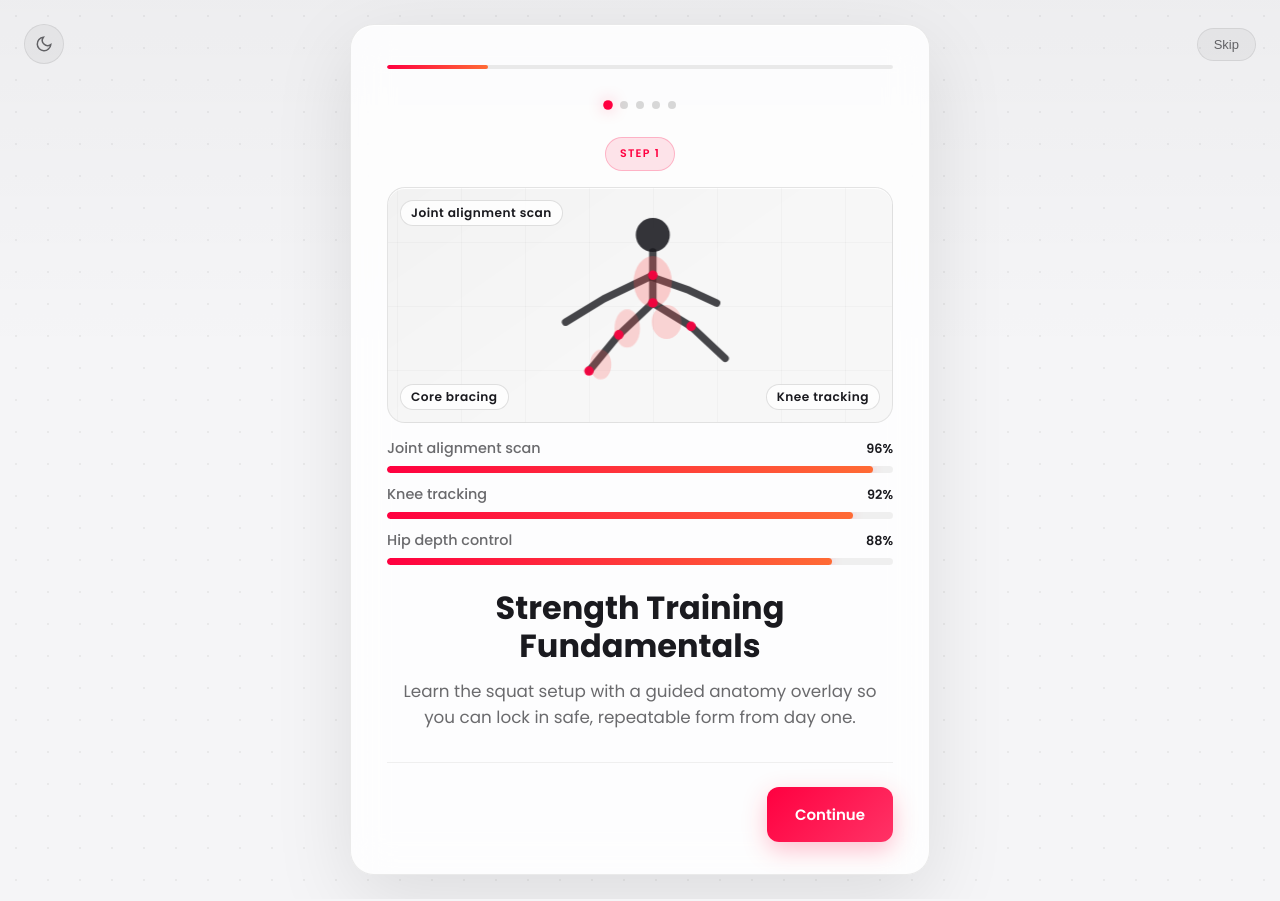
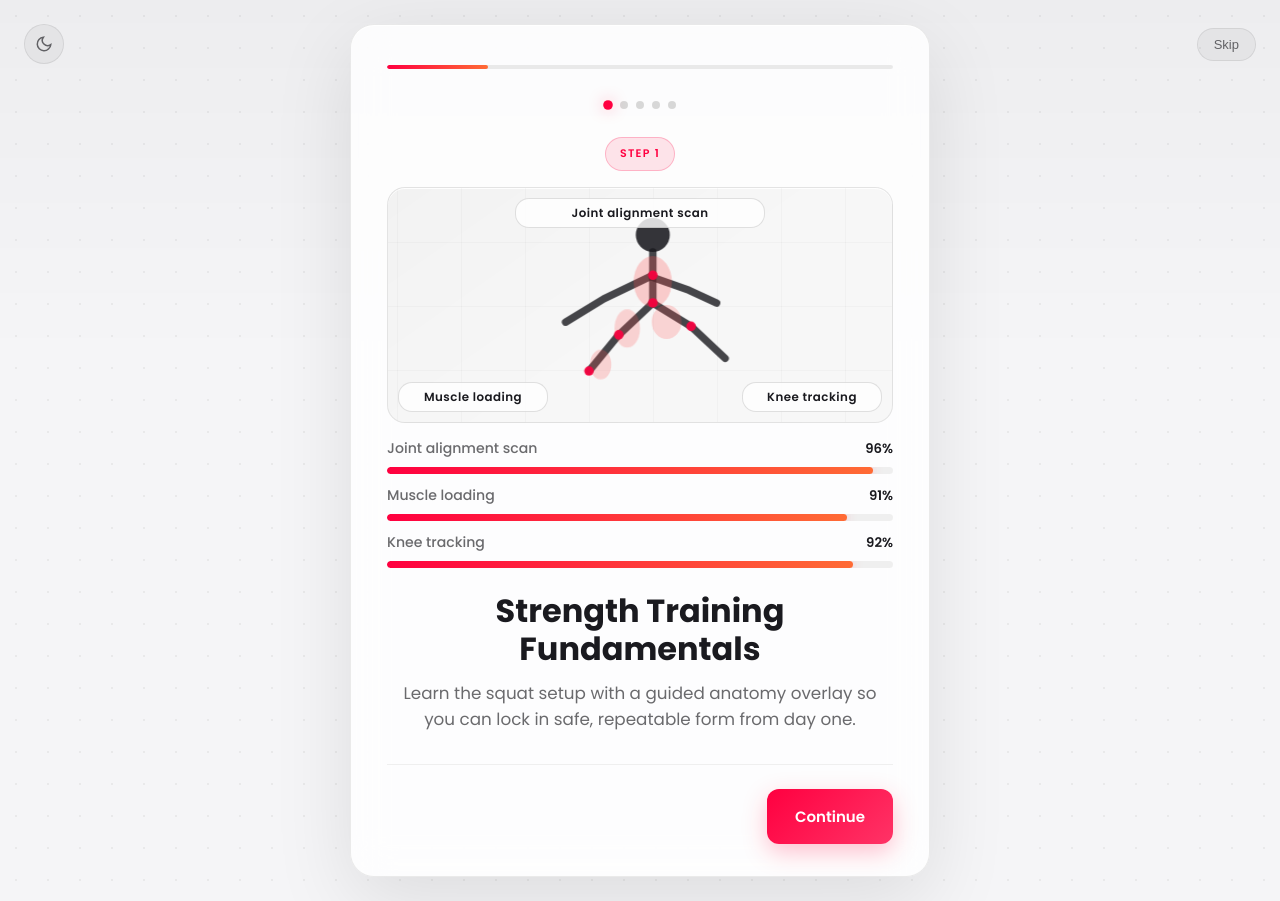
Before and after one commit to AndrewTattersall/next-events, a Next.js app: page /onboarding in a window 1280 px wide. Built offline with nearby package versions, Linux system fonts and the light colour scheme.

Commit message:
Normalize step-one label and track typography
Co-authored-by: andrewt <AndrewTattersall@users.noreply.github.com>

```diff
--- a/components/onboarding/OnboardingFlow.js
+++ b/components/onboarding/OnboardingFlow.js
@@ -14,8 +14,8 @@ const STEPS = [
     showHero: true,
     heroTracks: [
       { label: "Joint alignment scan", value: 96 },
+      { label: "Muscle loading", value: 91 },
       { label: "Knee tracking", value: 92 },
-      { label: "Hip depth control", value: 88 },
     ],
   },
   {
@@ -202,7 +202,7 @@ export default function OnboardingFlow() {
 
                 <div className={styles.scanSweep} />
                 <span className={`${styles.heroTag} ${styles.heroTagTop}`}>Joint alignment scan</span>
-                <span className={`${styles.heroTag} ${styles.heroTagLeft}`}>Core bracing</span>
+                <span className={`${styles.heroTag} ${styles.heroTagLeft}`}>Muscle loading</span>
                 <span className={`${styles.heroTag} ${styles.heroTagRight}`}>Knee tracking</span>
               </div>
 
--- a/styles/Onboarding.module.css
+++ b/styles/Onboarding.module.css
@@ -261,34 +261,37 @@
   display: inline-flex;
   align-items: center;
   justify-content: center;
-  font-size: clamp(0.68rem, 1.35vw, 0.76rem);
+  font-size: 0.74rem;
   font-weight: 600;
   letter-spacing: 0.04em;
   color: var(--color-text);
   background: var(--onboarding-surface);
   border: 1px solid var(--onboarding-border-strong);
-  border-radius: 999px;
-  padding: 6px 10px;
-  line-height: 1;
-  white-space: nowrap;
-  max-width: 170px;
-  overflow: hidden;
-  text-overflow: ellipsis;
+  border-radius: 14px;
+  padding: 7px 10px;
+  line-height: 1.2;
+  white-space: normal;
+  overflow-wrap: anywhere;
+  text-align: center;
 }
 
 .heroTagTop {
-  top: 12px;
-  left: 12px;
+  top: 10px;
+  left: 50%;
+  width: min(250px, calc(100% - 24px));
+  transform: translateX(-50%);
 }
 
 .heroTagLeft {
-  bottom: 12px;
-  left: 12px;
+  bottom: 10px;
+  left: 10px;
+  width: min(150px, 40%);
 }
 
 .heroTagRight {
-  bottom: 12px;
-  right: 12px;
+  bottom: 10px;
+  right: 10px;
+  width: min(140px, 38%);
 }
 
 .heroTracks {
@@ -306,23 +309,26 @@
 }
 
 .heroTrackTextRow {
-  display: flex;
+  display: grid;
+  grid-template-columns: minmax(0, 1fr) auto;
   align-items: center;
-  justify-content: space-between;
   gap: 10px;
 }
 
 .heroTrackLabel {
-  font-size: clamp(0.8rem, 1.4vw, 0.9rem);
+  font-size: 0.88rem;
   font-weight: 500;
   color: var(--color-text-muted);
-  line-height: 1.2;
+  line-height: 1.25;
+  white-space: normal;
+  overflow-wrap: anywhere;
 }
 
 .heroTrackValue {
-  font-size: 0.8rem;
+  font-size: 0.83rem;
   font-weight: 600;
   color: var(--color-text);
+  white-space: nowrap;
 }
 
 .heroTrackBar {
@@ -565,9 +571,26 @@
     height: 204px;
   }
 
+  .heroTag {
+    font-size: 0.7rem;
+    padding: 6px 8px;
+  }
+
+  .heroTagTop {
+    width: min(220px, calc(100% - 20px));
+  }
+
   .heroTagLeft,
   .heroTagRight {
     display: none;
+  }
+
+  .heroTrackLabel {
+    font-size: 0.82rem;
+  }
+
+  .heroTrackValue {
+    font-size: 0.78rem;
   }
 
   .actions {
```
